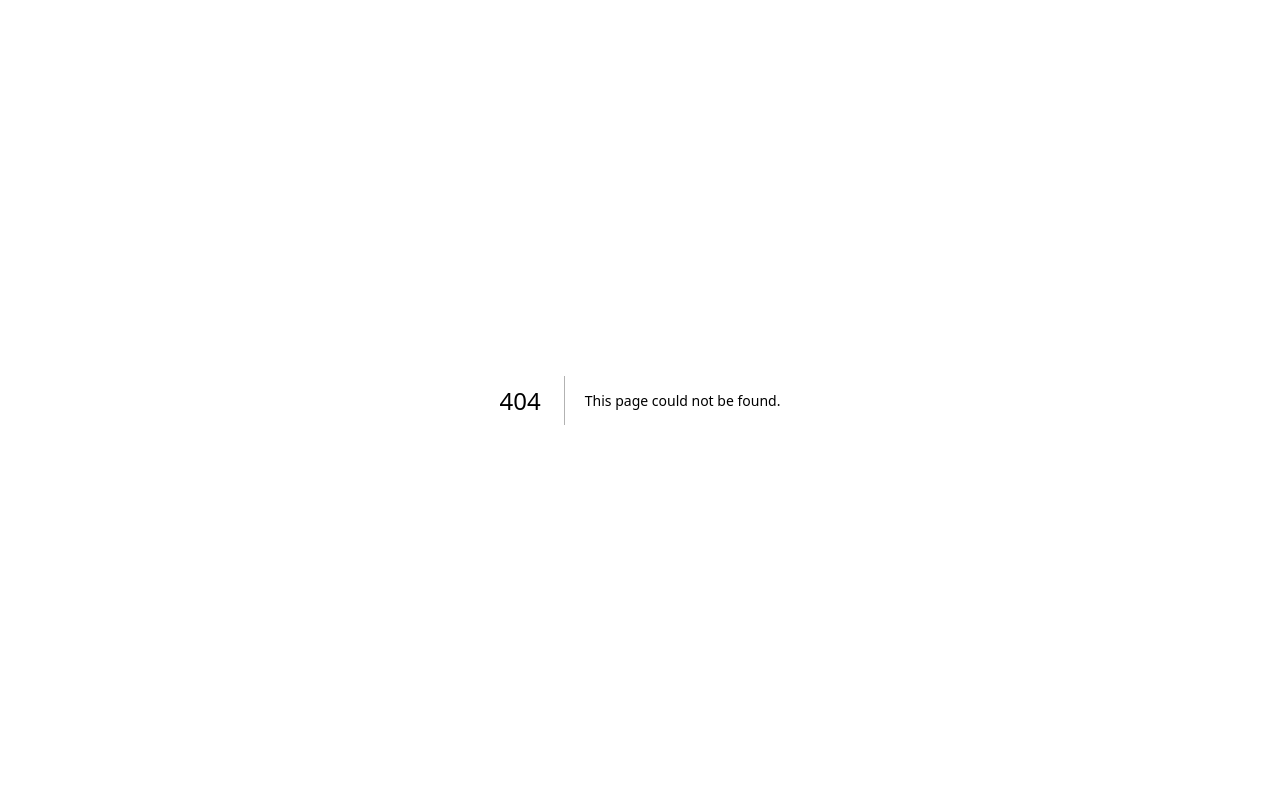
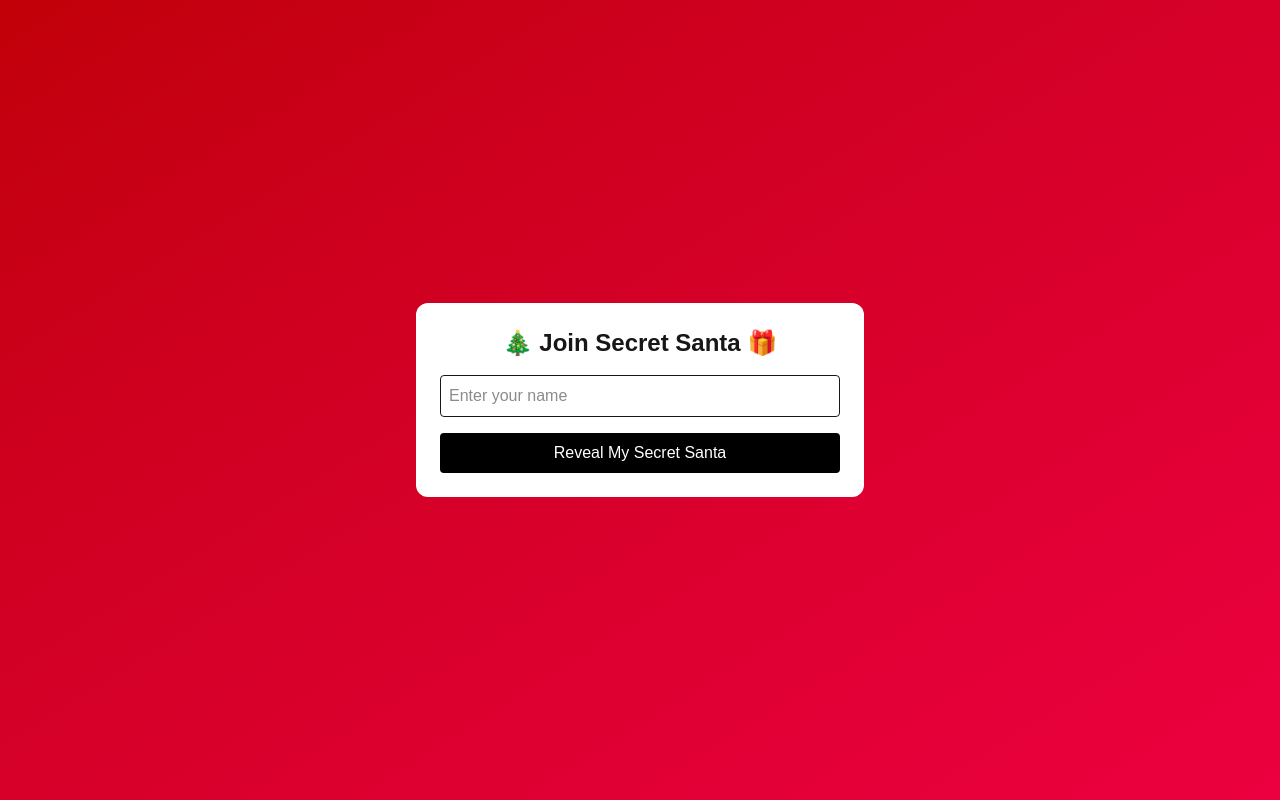
Before and after one commit to AnishaPaturi/Secret-Santa-, a Next.js app: page /game/1 in a window 1280 px wide. Before the commit this address had no page. Built offline with nearby package versions, Linux system fonts and the light colour scheme; no server answers.

Commit message:
Add remote share link Secret Santa

```diff
--- /dev/null
+++ b/app/api/game/route.ts
@@ -0,0 +1,26 @@
+import { NextResponse } from 'next/server'
+
+type Pair = { giver: string; receiver: string }
+
+const games = new Map<string, Pair[]>()
+
+export async function POST(req: Request) {
+  const body = await req.json()
+  const { pairs } = body
+
+  const gameId = Math.random().toString(36).substring(2, 8)
+  games.set(gameId, pairs)
+
+  return NextResponse.json({ gameId })
+}
+
+export async function GET(req: Request) {
+  const { searchParams } = new URL(req.url)
+  const gameId = searchParams.get('gameId')
+
+  if (!gameId || !games.has(gameId)) {
+    return NextResponse.json({ error: 'Invalid Game' }, { status: 404 })
+  }
+
+  return NextResponse.json({ pairs: games.get(gameId) })
+}
--- /dev/null
+++ b/app/game/[id]/page.tsx
@@ -0,0 +1,60 @@
+'use client'
+
+import { useEffect, useState } from 'react'
+import { useParams } from 'next/navigation'
+
+type Pair = { giver: string; receiver: string }
+
+export default function JoinGame() {
+  const { id } = useParams()
+  const [pairs, setPairs] = useState<Pair[]>([])
+  const [name, setName] = useState('')
+  const [receiver, setReceiver] = useState<string | null>(null)
+  const [error, setError] = useState('')
+
+  useEffect(() => {
+    fetch(`/api/game?gameId=${id}`)
+      .then(res => res.json())
+      .then(data => setPairs(data.pairs || []))
+  }, [id])
+
+  function reveal() {
+    const match = pairs.find(p => p.giver.toLowerCase() === name.toLowerCase())
+    if (!match) {
+      setError('Name not found in this game ❌')
+      return
+    }
+    setReceiver(match.receiver)
+  }
+
+  return (
+    <div className="min-h-screen flex items-center justify-center bg-gradient-to-br from-red-700 to-rose-600 p-6">
+      <div className="bg-white rounded-xl p-6 w-full max-w-md text-center space-y-4">
+        <h1 className="text-2xl font-bold">🎄 Join Secret Santa 🎁</h1>
+
+        {!receiver ? (
+          <>
+            <input
+              className="w-full border p-2 rounded"
+              placeholder="Enter your name"
+              value={name}
+              onChange={e => setName(e.target.value)}
+            />
+            <button
+              className="w-full bg-black text-white py-2 rounded"
+              onClick={reveal}
+            >
+              Reveal My Secret Santa
+            </button>
+            {error && <p className="text-red-600">{error}</p>}
+          </>
+        ) : (
+          <>
+            <p className="text-lg">You need to gift 🎁</p>
+            <p className="text-3xl font-bold text-green-600">{receiver}</p>
+          </>
+        )}
+      </div>
+    </div>
+  )
+}
--- a/app/page.tsx
+++ b/app/page.tsx
@@ -2,6 +2,7 @@
 
 import { useState, useEffect } from 'react'
 import { motion } from 'framer-motion'
+const [shareLink, setShareLink] = useState('')
 let confetti: any = null
 if (typeof window !== 'undefined') {
   import('canvas-confetti').then(mod => {
@@ -66,11 +67,11 @@ export default function SecretSanta() {
     setNames(names.filter((_, idx) => idx !== i))
   }
 
-  function generatePairs() {
+  async function generatePairs() {
   if (!validateNames(names)) return
+
   let givers = shuffle([...names])
   let receivers = shuffle([...names])
-
   while (givers.some((g, i) => g === receivers[i])) {
     receivers = shuffle([...names])
   }
@@ -78,7 +79,19 @@ export default function SecretSanta() {
   const result = givers.map((g, i) => ({ giver: g, receiver: receivers[i] }))
   setPairs(result)
   setStarted(true)
+
+  // ✅ SAVE GAME TO SERVER
+  const res = await fetch('/api/game', {
+    method: 'POST',
+    headers: { 'Content-Type': 'application/json' },
+    body: JSON.stringify({ pairs: result })
+  })
+
+  const data = await res.json()
+  const link = `${window.location.origin}/game/${data.gameId}`
+  setShareLink(link)
 }
+
 
   function nextPerson() {
     setRevealed(false)
@@ -173,6 +186,14 @@ export default function SecretSanta() {
             </button>
           </>
         )}
+        {shareLink && (
+          <div className="bg-green-100 text-black p-3 rounded text-sm break-all text-center">
+            Share this link with players:
+            <br />
+            <strong>{shareLink}</strong>
+          </div>
+        )}
+
 
         {started && index < pairs.length && (
           <>
```
Lines whose indentation alone changed are shown as unchanged.
